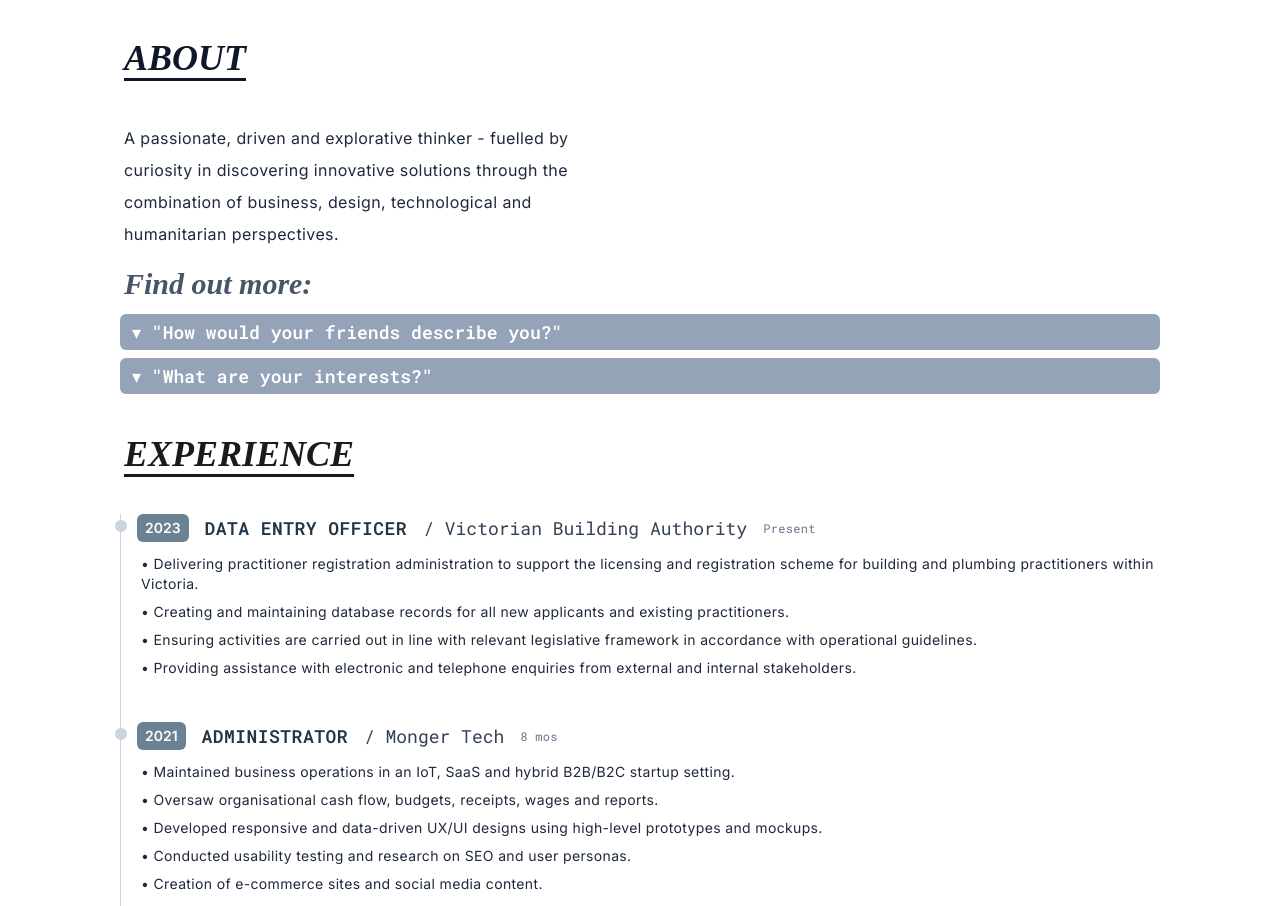
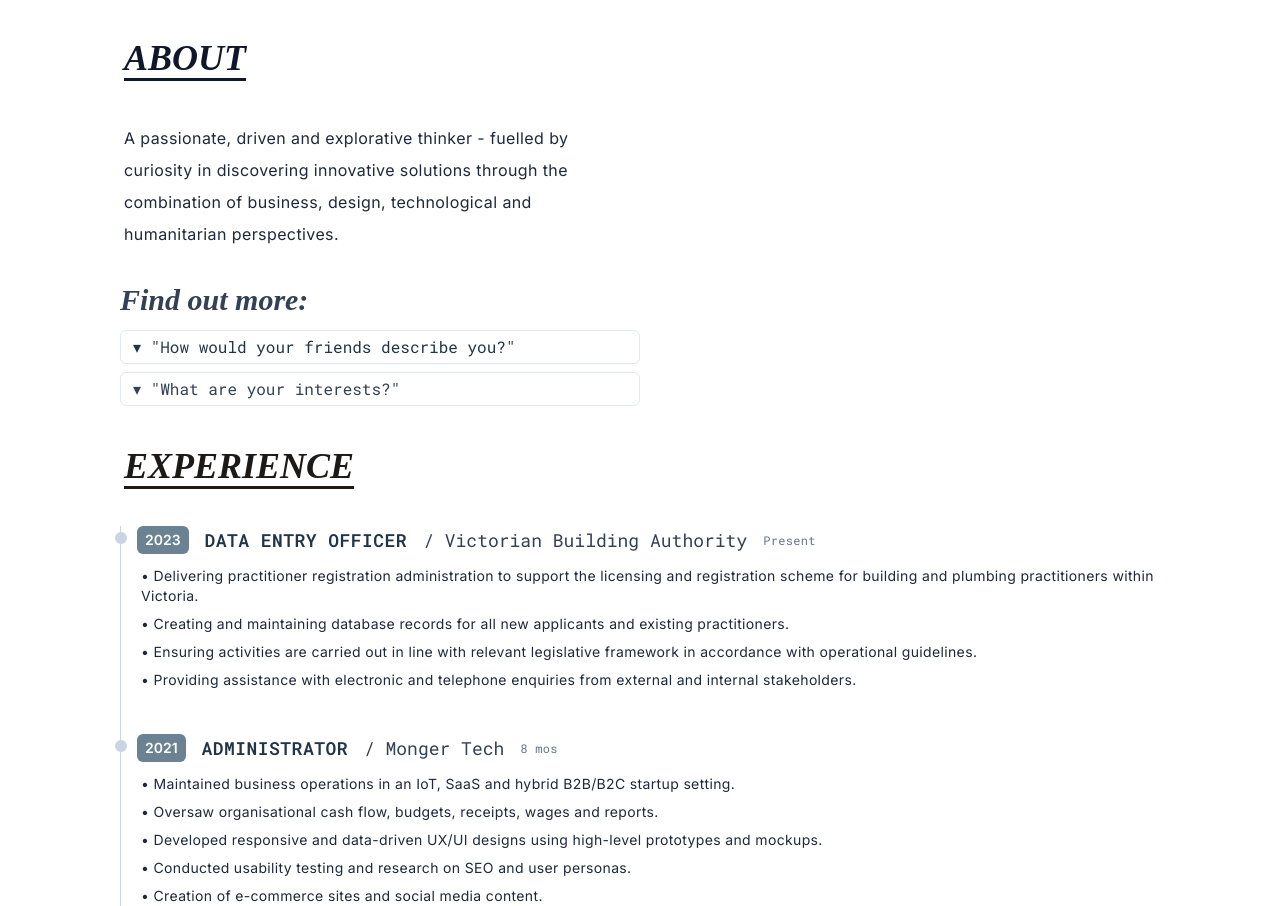
Before and after one commit to Lizette-Dimalanta/Portfolio_V2, a React (Vite) app: page / in a window 1280 px wide. Shown: the part 860-1766 px from the top of the page. Built offline with nearby package versions, Linux system fonts and the light colour scheme.

Commit message:
Deleted MenuOverlay.jsx:

```diff
--- a/src/components/About.jsx
+++ b/src/components/About.jsx
@@ -8,16 +8,16 @@ const About = () => {
       <h1 className='font-DM-Sherif-Display italic font-semibold text-4xl text-slate-900 text-start underline underline-offset-8 py-10 pl-1'>
         ABOUT
       </h1>
-      <p className='flex text-start font-Inter tracking-wide text-slate-800 text-md p-1 w-1/2 leading-loose'>
+      <p className='flex text-start font-Inter tracking-wide text-slate-800 text-md p-1 w-1/2 leading-loose pb-5'>
         A passionate, driven and explorative thinker - fuelled by curiosity in discovering innovative solutions through the combination of business, design, technological and humanitarian perspectives.
       </p>
-      <h2 className='font-DM-Sherif-Display italic font-semibold text-3xl text-slate-600 text-start py-3 pl-1'>
+      <h2 className='font-DM-Sherif-Display italic font-semibold text-3xl text-slate-700 text-start py-3'>
         Find out more:
       </h2>
-      <Accordion allowZeroExpanded className='text-start'>
+      <Accordion allowZeroExpanded className='text-start w-1/2'>
         <AccordionItem>
           <AccordionItemHeading>
-            <AccordionItemButton className='px-3 py-1 font-Roboto-Mono font-semibold text-white text-lg bg-slate-400 rounded-md'>
+            <AccordionItemButton className='px-3 py-1 font-Roboto-Mono text-md border-[1px] border-slate-200 rounded-md'>
               ▾ "How would your friends describe you?"
             </AccordionItemButton>
           </AccordionItemHeading>
@@ -38,13 +38,13 @@ const About = () => {
         </AccordionItem>
         <AccordionItem className='pt-2'>
           <AccordionItemHeading>
-            <AccordionItemButton className='px-3 py-1 font-Roboto-Mono font-semibold text-white text-lg bg-slate-400 rounded-md'>
+            <AccordionItemButton className='px-3 py-1 font-Roboto-Mono text-md text-slate-700 border-[1px] border-slate-200 rounded-md'>
               ▾ "What are your interests?"
             </AccordionItemButton>
           </AccordionItemHeading>
           <AccordionItemPanel className='px-4 py-2'>
-            <p className='font-Inter text-start tracking-wide text-slate-600 pl-4 pt-2'>
-            I'm a huge nerd for art, music, technology, philosophy and plants! You'll often find me exploring random topics or trying something new!
+            <p className='font-Inter text-start text-sm tracking-wide text-slate-800 pl-4 leading-loose'>
+            I'm a huge nerd for philosophy, music, games, tech and plants! You'll often find me exploring random topics or trying something new.
             </p>
           </AccordionItemPanel>
         </AccordionItem>
--- a/src/components/MenuOverlay.jsx
+++ /dev/null
@@ -1,13 +0,0 @@
-import React from 'react'
-
-const MenuOverlay = ({ menu }) => {
-  return (
-    <div className='absolute left-0 min-h-full backdrop-blur-lg w-full mt-8'>
-        {menu.map((item) => {
-            return <h1 key={item.id} className='text-[15px] mb-6 justify-center mt-8 font-Roboto-Mono cursor-pointer hover:scale-110 transition-all ease-in-out duration-300 hover:animate-pulse'>{item.title}</h1>
-        })}
-    </div>
-  )
-}
-
-export default MenuOverlay
--- a/src/components/Navbar.jsx
+++ b/src/components/Navbar.jsx
@@ -13,7 +13,7 @@ const Navbar = () => {
   }
 
   return (
-    <div className='border-white border-x-[25px] border-t-[10px] border-b-8 shadow-lg'>
+    <div className='border-white border-x-[25px] border-t-[10px] border-b-8 shadow-lg sticky top-0 bg-white'>
       <div className='flex place-items-center justify-between'>
         <button>
           <h1 className='text-2xl md:text-3xl border-t-[4px] border-white font-bold italic bg-white hover:scale-105 transition-all ease-in-out duration-300'>LIZETTE
```
